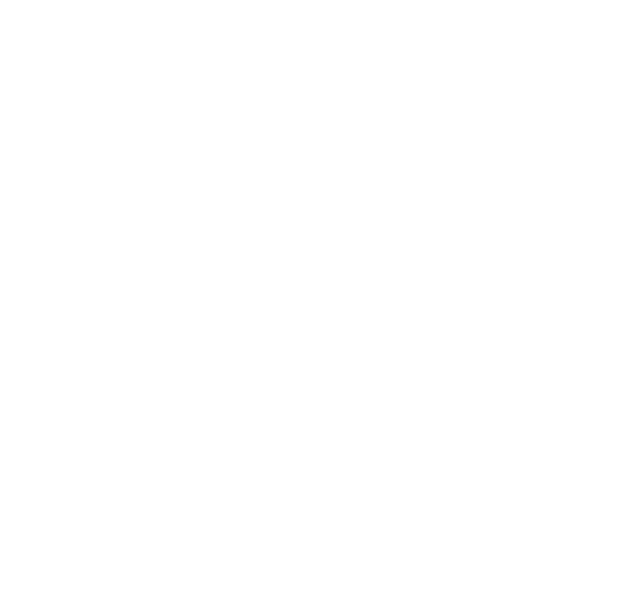
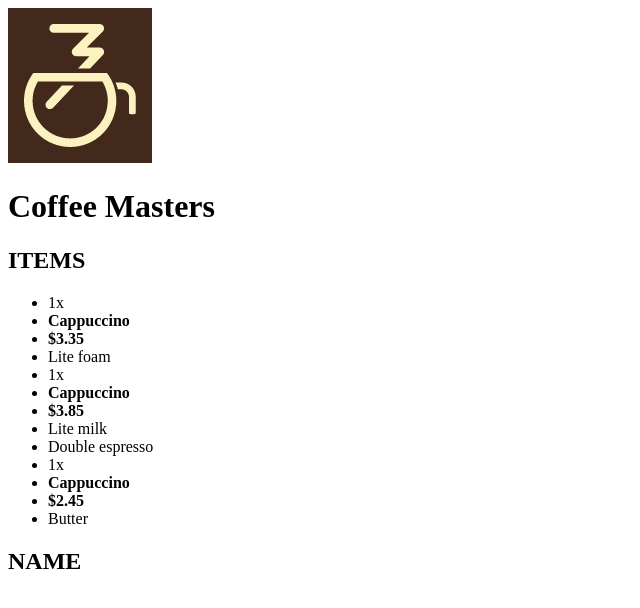
Before and after one commit to MPA-SE/My_tutorials, a plain HTML site: page PRACTICE/PROJECT/CorrectedFinalProject.html in a window 1280 px wide. Shown: the whole page, without its empty margins (0-640 px from the left). Drawn offline with Linux system fonts and the light colour scheme.

Commit message:
Reinventing the coffee order 1

```diff
--- a/PRACTICE/PROJECT/CorrectedFinalProject.html
+++ b/PRACTICE/PROJECT/CorrectedFinalProject.html
@@ -3,9 +3,37 @@
 <head>
     <meta charset="UTF-8">
     <meta name="viewport" content="width=device-width, initial-scale=1.0">
-    <title>Document</title>
+    <title>Coffee Masters Order</title>
+    <link href="https://fonts.googleapis.com/css2?family=Open+Sans:wght@400;700&display=swap" rel="stylesheet"/>
+    <link rel="stylesheet" href="CorrectedFinalProject.css">
 </head>
 <body>
+    <header class="brand">
+        <img src="coffee_masters_logo.png" alt="Coffee Masters Logo" class="logo">
+        <h1 class="brand-name">Coffee Masters</h1>
+    </header>
+    <section class="body">
+        <h1>ITEMS</h1>
+        <ul>
+            <li>1x</li>
+            <li><b>Cappuccino</b></li>
+            <li><b>$3.35</b></li>
+            <li>Lite foam</li>
+            <li>1x</li>
+            <li><b>Cappuccino</b></li>
+            <li><b>$3.85</b></li>
+            <li>Lite milk</li>
+            <li>Double espresso</li>
+            <li>1x</li>
+            <li><b>Cappuccino</b></li>
+            <li><b>$2.45</b></li>
+            <li>Butter</li>
+        </ul>
+        <div class="right-boxes">
+            <h1>NAME</h1>
+            <label></label>
+        </div>
 
+    </section>
 </body>
 </html>
```
Also changed, not shown: PRACTICE/PROJECT/CorrectedFinalProject.css (added).
